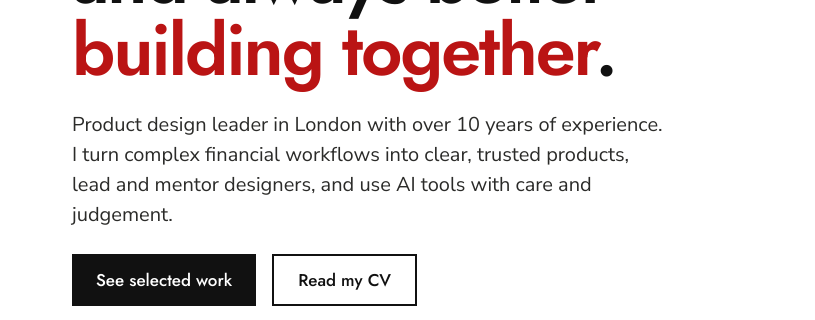
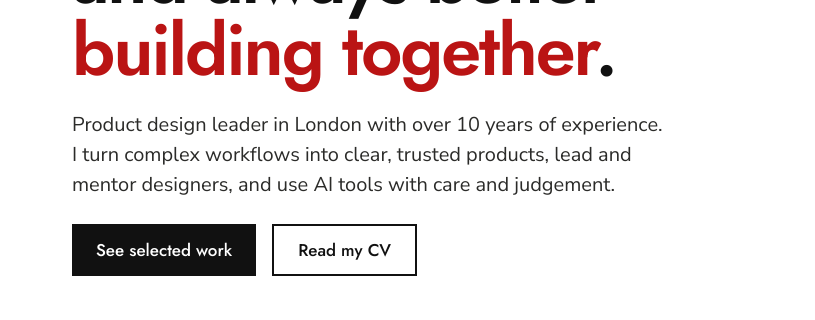
Before and after one commit to renatadw/portfolio, a plain HTML site: page index.html in a window 1280 px wide. Shown: the part 288-608 px from the top of the page, 0-815 px from the left. Drawn offline with Linux system fonts and the light colour scheme.

Commit message:
Add files via upload

```diff
--- a/index.html
+++ b/index.html
@@ -82,7 +82,7 @@ a{color:inherit}
 <div style="flex:1 1 560px;min-width:0;display:flex;flex-direction:column;gap:24px">
 <div style="font-family:'Jost',sans-serif;font-size:15px;font-weight:500;letter-spacing:0.12em;text-transform:uppercase;color:#5a5a57">Product design leader, London</div>
 <h1 style="margin:0;font-family:'Jost',sans-serif;font-weight:600;font-size:clamp(44px,6vw,72px);line-height:1;letter-spacing:-0.03em;text-wrap:balance">Hands on, curious, and always better <span style="color:{{accent}}">building together</span>.</h1>
-<p style="margin:0;font-size:20px;line-height:1.5;max-width:600px;color:#2b2b29">Product design leader in London with over 10 years of experience. I turn complex financial workflows into clear, trusted products, lead and mentor designers, and use AI tools with care and judgement.</p>
+<p style="margin:0;font-size:20px;line-height:1.5;max-width:600px;color:#2b2b29">Product design leader in London with over 10 years of experience. I turn complex workflows into clear, trusted products, lead and mentor designers, and use AI tools with care and judgement.</p>
 <div class="btn-row" style="display:flex;flex-wrap:wrap;gap:16px">
 <a class="btn" href="#work" style="background:#111111;color:#ffffff">See selected work</a>
 <a class="btn" href="Renata-Westenberger-CV.pdf" style="border:2px solid #111111">Read my CV</a>
```
